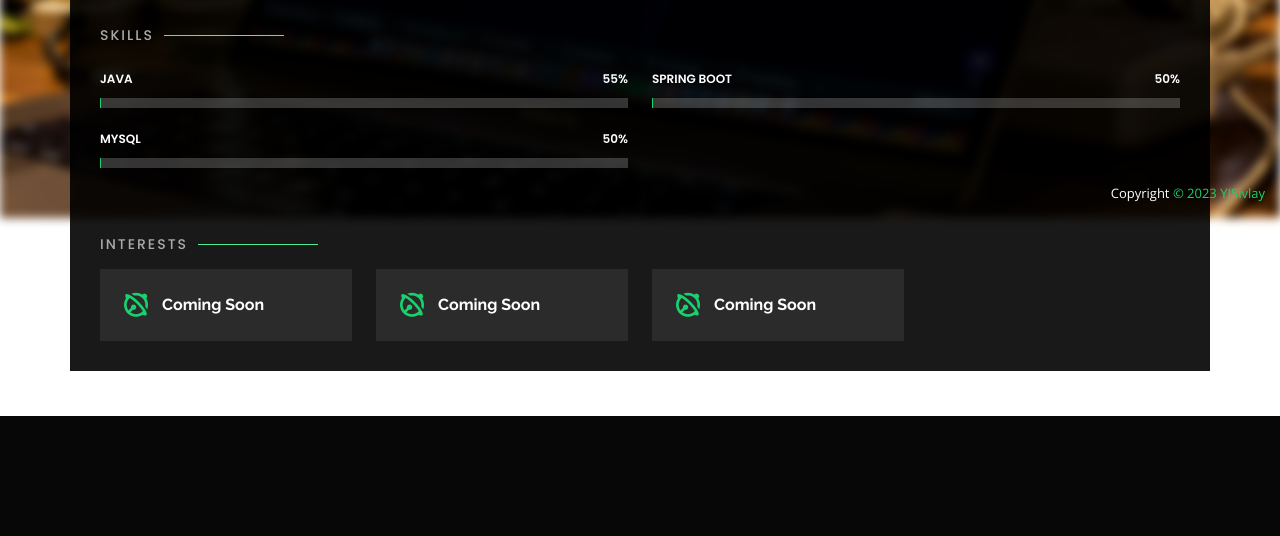
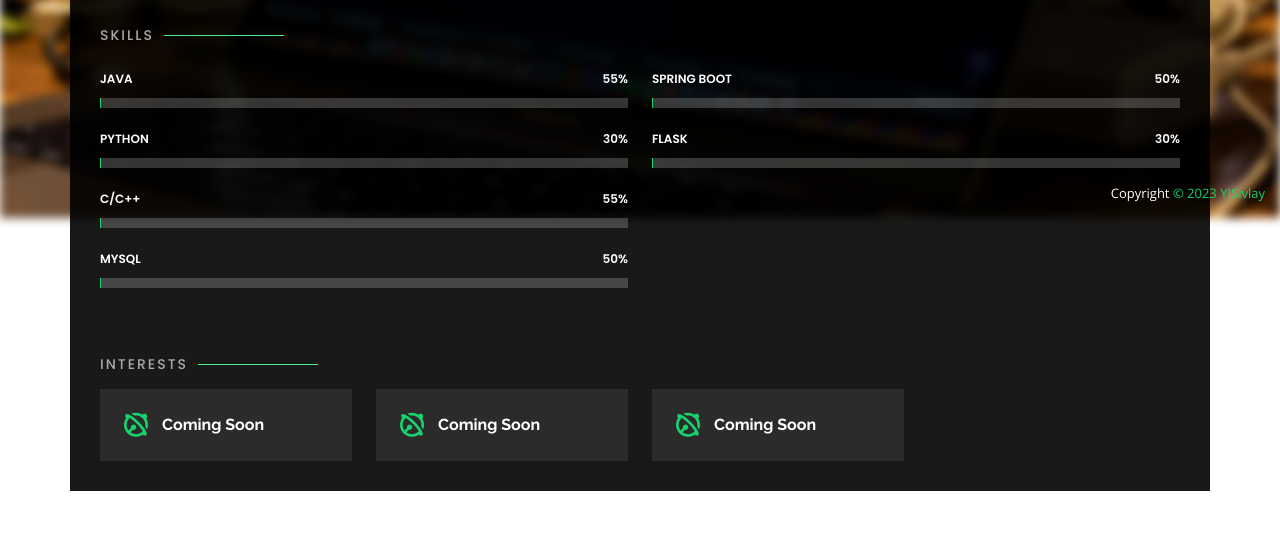
Before and after one commit to yisivlay/personal, a Flask app: page / in a window 1280 px wide, after a click on "About". Shown: the part 582-1118 px from the top of the page. Before the commit the page ends 998 px from the top, so only its background shows below. Run offline with Flask 3, Linux system fonts and the light colour scheme; some libraries are stand-ins or nearby versions.

Commit message:
updated skill.html

```diff
--- a/templates/home/skill.html
+++ b/templates/home/skill.html
@@ -6,7 +6,21 @@
     <div class="row skills-content">
         <div class="col-lg-6">
             <div class="progress">
-                <span class="skill">JAVA <i class="val">55%</i></span>
+                <span class="skill">Java <i class="val">55%</i></span>
+                <div class="progress-bar-wrap">
+                    <div class="progress-bar" role="progressbar" aria-valuenow="55" aria-valuemin="0"
+                         aria-valuemax="100"></div>
+                </div>
+            </div>
+            <div class="progress">
+                <span class="skill">Python <i class="val">30%</i></span>
+                <div class="progress-bar-wrap">
+                    <div class="progress-bar" role="progressbar" aria-valuenow="30" aria-valuemin="0"
+                         aria-valuemax="100"></div>
+                </div>
+            </div>
+            <div class="progress">
+                <span class="skill">C/C++ <i class="val">55%</i></span>
                 <div class="progress-bar-wrap">
                     <div class="progress-bar" role="progressbar" aria-valuenow="55" aria-valuemin="0"
                          aria-valuemax="100"></div>
@@ -28,6 +42,13 @@
                          aria-valuemax="100"></div>
                 </div>
             </div>
+            <div class="progress">
+                <span class="skill">Flask <i class="val">30%</i></span>
+                <div class="progress-bar-wrap">
+                    <div class="progress-bar" role="progressbar" aria-valuenow="30" aria-valuemin="0"
+                         aria-valuemax="100"></div>
+                </div>
+            </div>
         </div>
     </div>
 </div>
```
